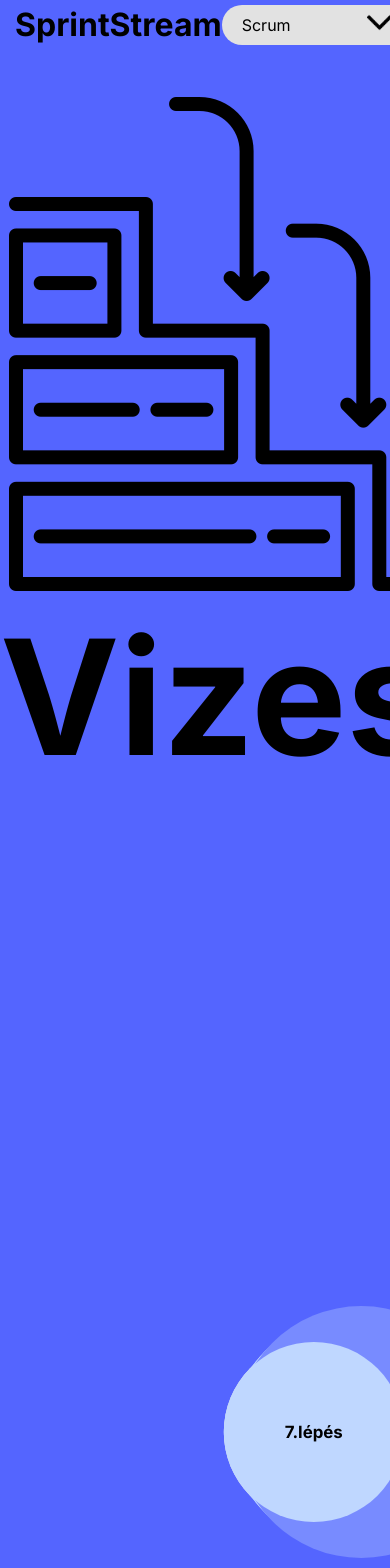
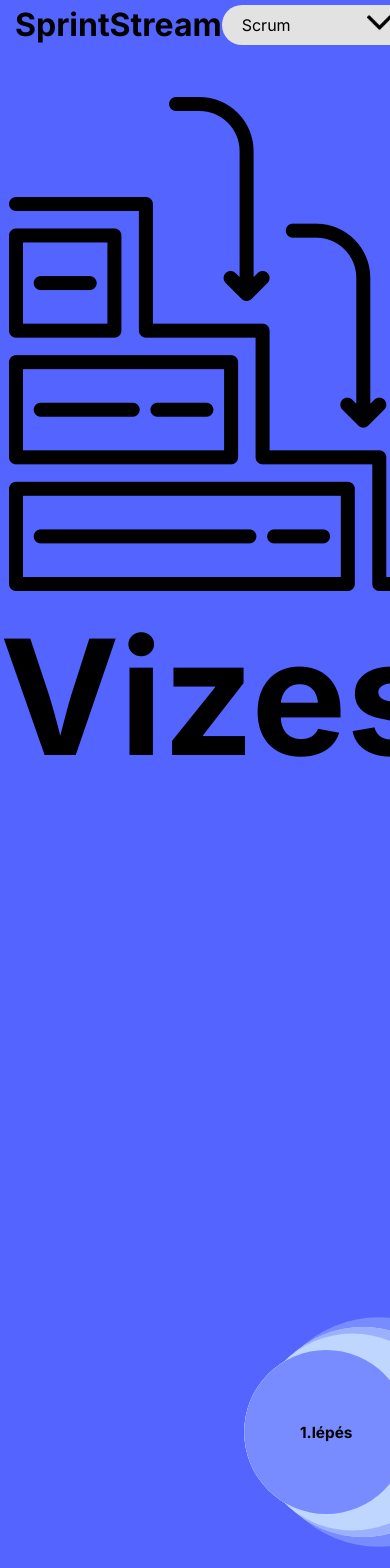
Before and after one commit to WR0NGTH3HU4/SprintStream, a SvelteKit app in the folder app/: page /vizeses_oldal in a window 390 px wide. Shown: the top 1568 px of the page. Built offline with nearby package versions, Linux system fonts and the light colour scheme.

Commit message:
rangebar értékek monitorálása

```diff
--- a/app/src/routes/vizeses_oldal/+page.svelte
+++ b/app/src/routes/vizeses_oldal/+page.svelte
@@ -70,19 +70,19 @@
                         <h3>Pénz</h3>
                         <div class="slidecontainer penz">
                             <input type="range" min="0" max="100" value="0" class="slider" >
-                            <h3 class="ertek">0</h3>
+                            <h3 class="p_ertek">0</h3>
                         </div>
 
                         <h3>Idő</h3>
                         <div class="slidecontainer ido">
                             <input type="range" min="0" max="100" value="0" class="slider" >
-                            <h3 class="ertek">0</h3>
+                            <h3 class="i_ertek">0</h3>
                         </div>
 
                         <h3>Hatókör</h3>
                         <div class="slidecontainer hatokor">
                             <input type="range" min="0" max="100" value="0" class="slider">
-                            <h3 class="ertek">0</h3>
+                            <h3 class="h_ertek">0</h3>
                         </div>
                     </div>
 
@@ -182,8 +182,7 @@
   box-shadow: -407px 0 0 400px #E3E3E3;
 }
     .main{
-        top: none;
-        right: none;
+
         border-color: #5465FF;
         display: flex;
         flex-direction: row;
@@ -195,6 +194,7 @@
     .egesz{
         width: 100%;
         background-color:#5465FF ;
+
     }
     .main{
 
@@ -383,7 +383,7 @@
         display: block;
 
     }
-    @media screen and (min-width: 700px){
+    @media screen and (min-width: 300px){
         .main{
 
         height: 70rem;
@@ -521,7 +521,7 @@
     }
     @media screen and (max-width: 810px){
         .kor{
-            transform: scale(.50) translate(63%,0%);
+            transform: scale(.48) translate(63%,0%);
             font-size: 200%;
         }
         .cim h1{
@@ -532,6 +532,38 @@
         .kor{
             transform: scale(.450) translate(66%,0%);
             font-size: 200%;
+        }
+    }
+    @media screen and (max-width: 690px){
+        .kor{
+            transform: scale(.44) translate(70%,0%);
+        }
+
+    }
+    @media screen and (max-width: 660px){
+        .kor{
+            transform: scale(.430) translate(74%,0%);
+        }
+
+    }
+    @media screen and (max-width: 630px){
+        .kor{
+            transform: scale(.420) translate(78%,0%);
+        }
+
+    }
+    @media screen and (max-width: 610px){
+        .kor{
+            transform: scale(.410) translate(80%,0%);
+        }
+
+    }
+    @media screen and (max-width: 590px){
+        .kor{
+            top:auto;
+            right: auto;
+            bottom: auto;
+            left: auto;
         }
     }
 
@@ -562,7 +594,10 @@
     let szovegek: any;
     let nyilak:any;
     let slider: any;
-    let ertek: any;
+    let p_ertek;
+    let i_ertek;
+    let h_ertek;
+    let pipa: any;
     let penz: any;
     let ido: any;
     let hatokor: any;
@@ -582,11 +617,29 @@
         projharomszog = document.querySelector('.projharomszog');
         szovegek = document.querySelector('.szoveg');
         nyilak = document.querySelector('.nyilak');
-        slider= document.querySelector('.slider') as HTMLInputElement;
-        ertek= document.querySelector('.ertek') as HTMLElement;
+        slider= document.querySelector('.slider')  ;
         penz= document.querySelector('.penz input');
         ido= document.querySelector('.ido input');
         hatokor= document.querySelector('.hatokor input');
+        p_ertek= document.querySelector('.p_ertek');
+        i_ertek=  document.querySelector('.i_ertek');
+        h_ertek=  document.querySelector('.h_ertek');
+        pipa= document.querySelector('pipa');
+        penz.oninput =(() =>{
+            let ujertek= penz.value;
+            p_ertek.textContent = ujertek;
+        })
+
+        ido.oninput =(() =>{
+            let ujertek= ido.value;
+            i_ertek.textContent = ujertek;
+        })
+
+        hatokor.oninput =(() =>{
+            let ujertek= hatokor.value;
+            h_ertek.textContent = ujertek;
+        })
+
         olvasas.style.display="none";
         projharomszog.style.display="none";
 
```
